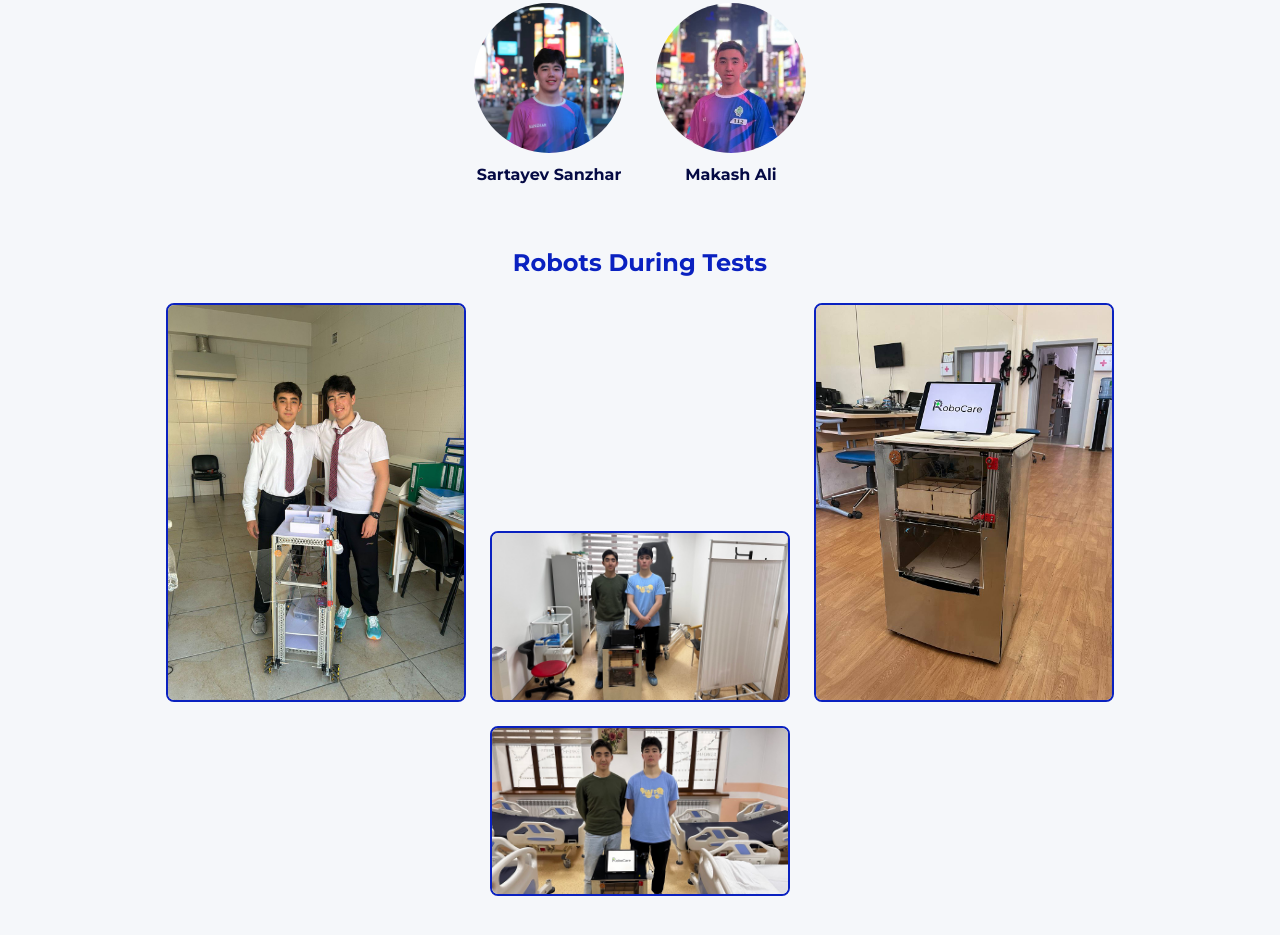
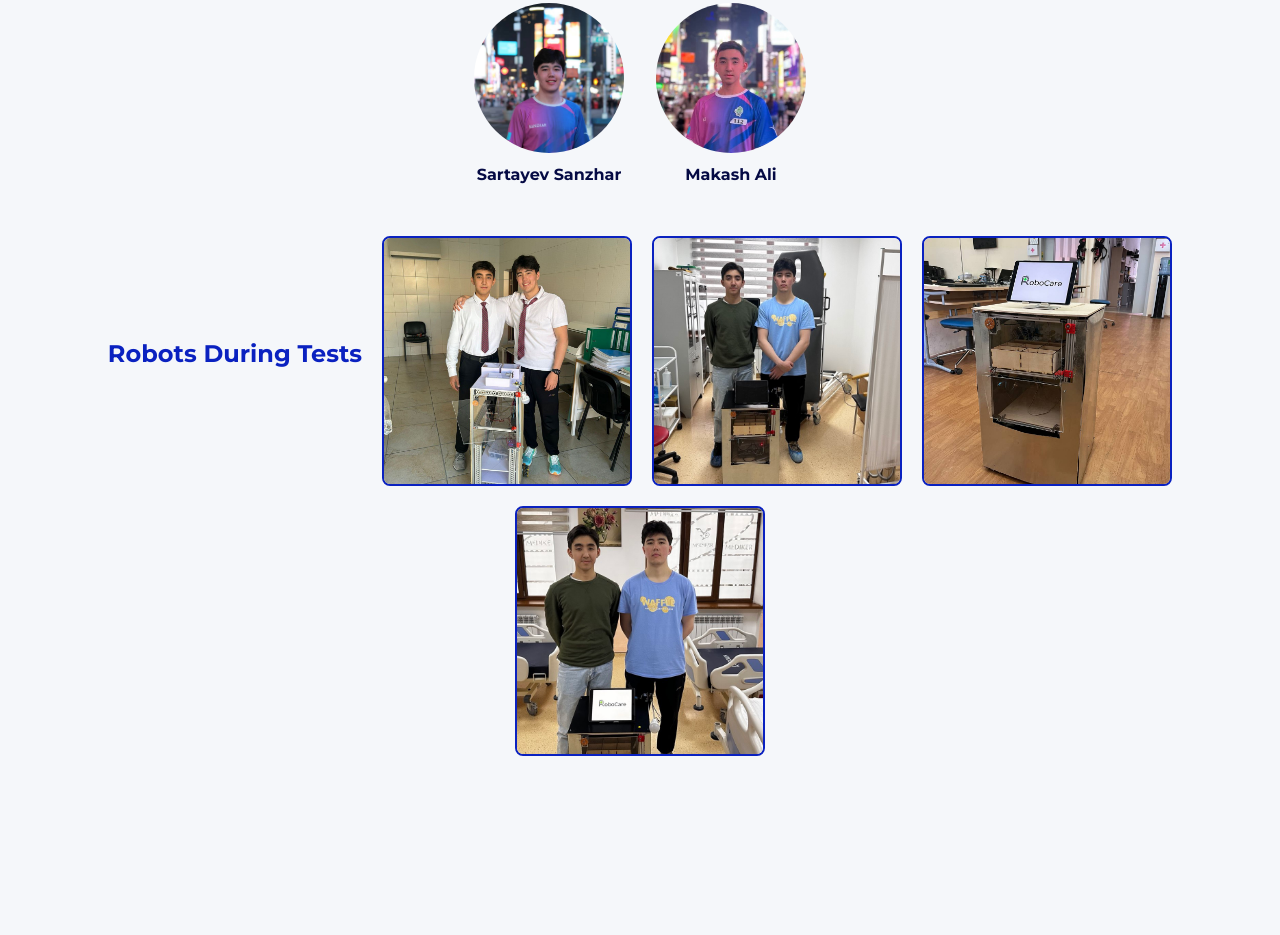
Before and after one commit to Sanzhar4321/RoboCare, a plain HTML site: page index.html in a window 1280 px wide. Shown: the part 427-1362 px from the top of the page. After the commit the page ends 1203 px from the top, so only its background shows below. Drawn offline with Linux system fonts and the light colour scheme.

Commit message:
image scale change

```diff
--- a/style.css
+++ b/style.css
@@ -266,23 +266,31 @@ header::after {
 }
 
 .robot-tests {
-  text-align: center;
-  padding: 2rem;
+  display: flex;
+  justify-content: center;
+  align-items: center;
+  flex-wrap: wrap;
+  gap: 20px;
+  padding: 20px;
 }
+
 .robot-tests h2 {
   font-size: 1.5rem;
   margin-bottom: 1rem;
   color: #0A21C0;
 }
 .robot-tests .robot {
-  display: inline-block;
-  margin: 10px;
+  width: 250px;
+  height: 250px;
+  overflow: hidden;
+  border-radius: 8px;
+  border: 2px solid #0A21C0;
+  display: flex;
+  justify-content: center;
+  align-items: center;
 }
 .robot-tests .robot img {
-  width: 300px;
-  height: auto;
-  max-width: 100%;
+  width: 100%;
+  height: 100%;
   object-fit: cover;
-  border-radius: 8px;
-  border: 2px solid #0A21C0;
 }
```
